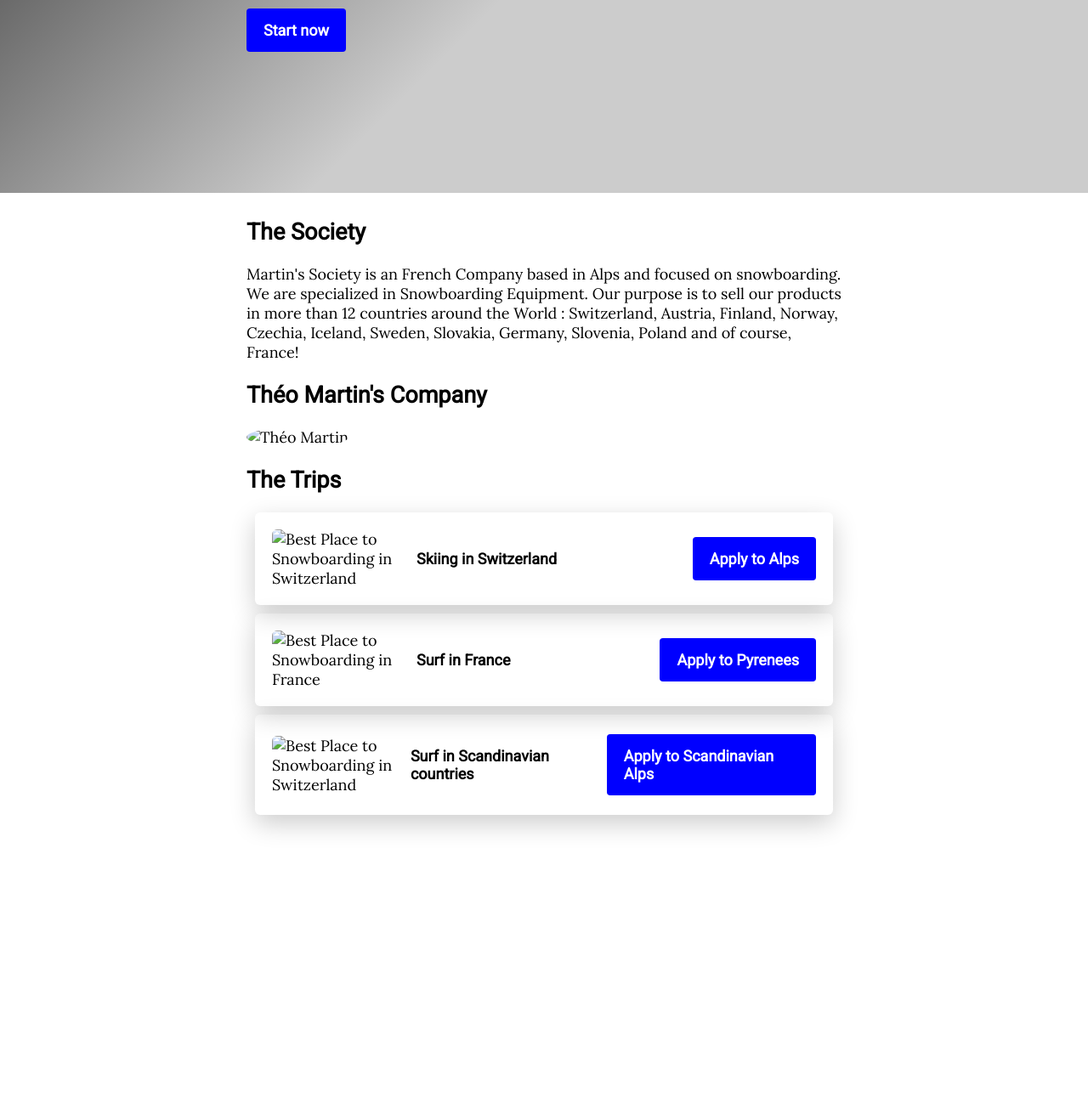
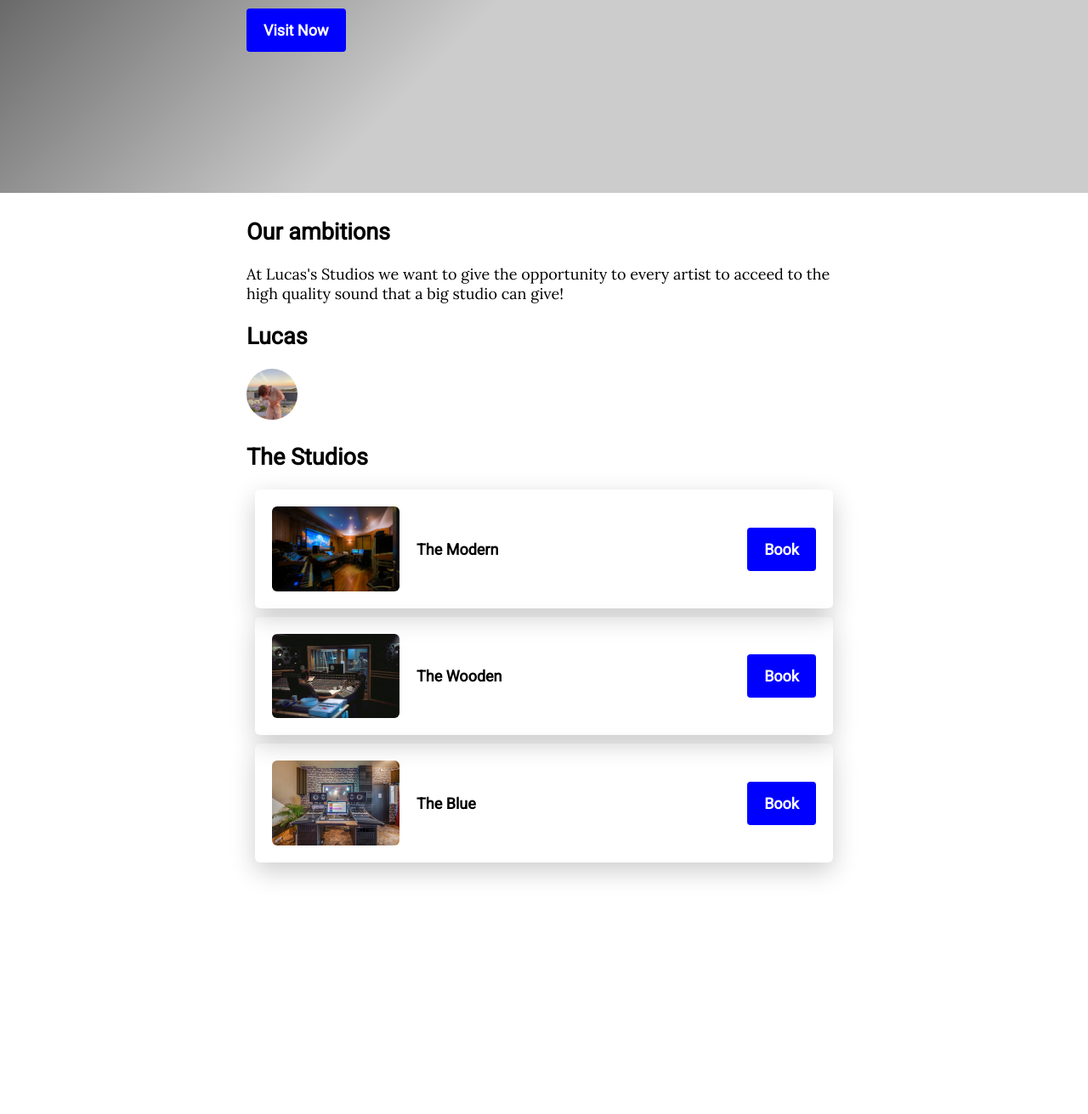
Before and after one commit to lucasraymond/my-startup, a plain HTML site: page index.html in a window 1280 px wide. Shown: the part 326-1637 px from the top of the page at 85% size. Drawn offline with Linux system fonts and the light colour scheme; a script that the page names is missing.

Commit message:
Update index.html

```diff
--- a/index.html
+++ b/index.html
@@ -1,47 +1,45 @@
  <!DOCTYPE html>
 <html>
 	<head>
-		<title>Snowboard</title>
+		<title>Studio Renting</title>
 		<meta charset="utf-8">
 		<link rel="stylesheet" href="css/style.css">
 	</head>
 	<body>
 		<div class="banner">
 			<div class="container">
-				<h1>Martin's Society</h1>
-				<h2>Let's snowboarding!</h2>
-				<a href="#apply-section" class="btn-blue">Start now</a>
+				<h1>Lucas's Studios</h1>
+				<h2>Wanna make the next hit?!</h2>
+				<a href="#apply-section" class="btn-blue">Visit Now</a>
 			</div>
 		</div>
 
 		<div class="container">
-			<h2>The Society</h2>
+			<h2>Our ambitions</h2>
 			<p>
-				Martin's Society is an French Company based in Alps and focused on snowboarding.
-
-				We are specialized in Snowboarding Equipment. Our purpose is to sell our products in more than 12 countries around the World : Switzerland, Austria, Finland, Norway, Czechia, Iceland, Sweden, Slovakia, Germany, Slovenia, Poland and of course, France!
+				At Lucas's Studios we want to give the opportunity to every artist to acceed to the high quality sound that a big studio can give!
 			</p>
 
-			<h2>Théo Martin's Company</h2>
-			<img class= "avatar" src="images/picture-profile.jpg" alt="Théo Martin">
+			<h2>Lucas</h2>
+			<img class= "avatar" src="images/photo-profile.jpg" alt="Lucas">
 
-			<h2>The Trips</h2>
+			<h2>The Studios</h2>
 			<div><div class="card">
-				<img src="images/surf.jpeg" alt="Best Place to Snowboarding in Switzerland">
-				<h3>Skiing in Switzerland</h3>
-				<a href="#" class="btn-blue">Apply to Alps</a>
+				<img src="images/studio1.jpg" alt="The Modern">
+				<h3>The Modern</h3>
+				<a href="#" class="btn-blue">Book</a>
 			</div>
 			<div class="card">
-				<img src="images/surf1.jpeg" alt="Best Place to Snowboarding in France">
-				<h3>Surf in France</h3>
-				<a href="#" class="btn-blue">Apply to Pyrenees</a>
+				<img src="images/studio2.jpg" alt="The Wooden">
+				<h3>The Wooden</h3>
+				<a href="#" class="btn-blue">Book</a>
 			</div>
 			<div class="card">
-				<img src="images/surf2.jpeg" alt="Best Place to Snowboarding in Switzerland">
-				<h3>Surf in Scandinavian countries</h3>
-				<a href="#" class="btn-blue">Apply to Scandinavian Alps</a>
+				<img src="images/studio3.jpg" alt="The Blue">
+				<h3>The Blue</h3>
+				<a href="#" class="btn-blue">Book</a>
 			</div>
 		</div>
-		<div data-tf-widget="E3oo2CNi" data-tf-iframe-props="title=Typeform Theo" data-tf-medium="snippet" style="width:100%;height:400px;"></div><script src="//embed.typeform.com/next/embed.js"></script>
+		<div data-tf-widget="E2xOM58u" data-tf-opacity="100" data-tf-iframe-props="title=Lucas' Studios" data-tf-transitive-search-params data-tf-medium="snippet" style="width:100%;height:500px;"></div><script src="//embed.typeform.com/next/embed.js"></script>
 	</body>
 </html>
```
